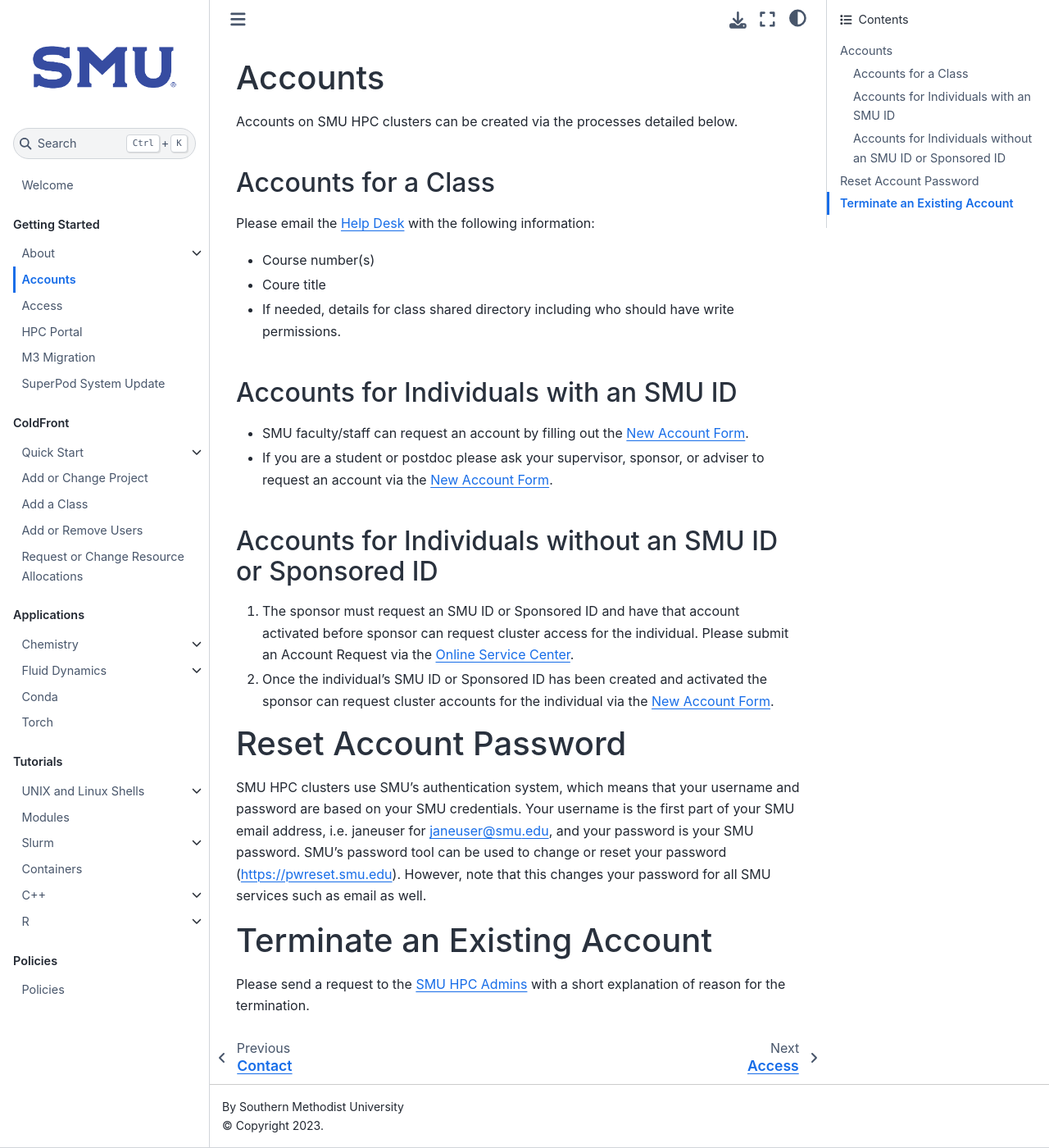
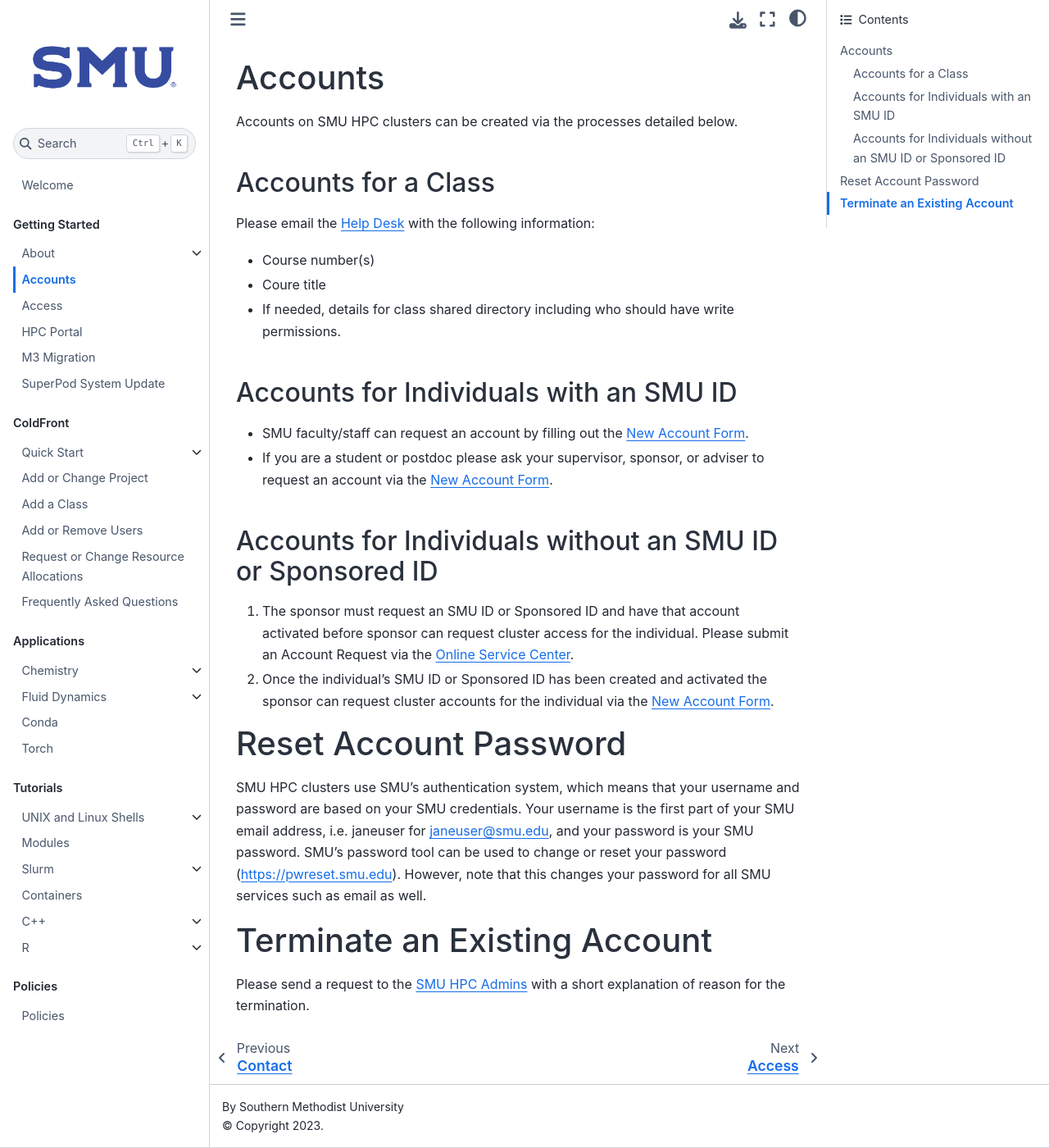
Before and after one commit to SouthernMethodistUniversity/hpc_docs, a Jupyter Book: the page built from docs/accounts.md, in a window 1280 px wide and 1400 px high. Shown: the whole window at 82% size. Built offline with Jupyter Book 1.0.4 settings and Sphinx 7.4.7 and the Sphinx Book theme 1.1.4, drawn with Linux system fonts in a browser that asks for light colours; pages that are not in the unit, such as notebooks, are missing from menus.

Commit message:
fix faw path

```diff
--- a/docs/_toc.yml
+++ b/docs/_toc.yml
@@ -24,7 +24,7 @@
   - file: coldfront/add_class.md
   - file: coldfront/add_remove_users.md
   - file: coldfront/request_change_allocation.md
-  - file: coldfront/faq/md
+  - file: coldfront/faq.md
 - caption: Applications
   chapters:
   - file: examples/chemistry.md
```
